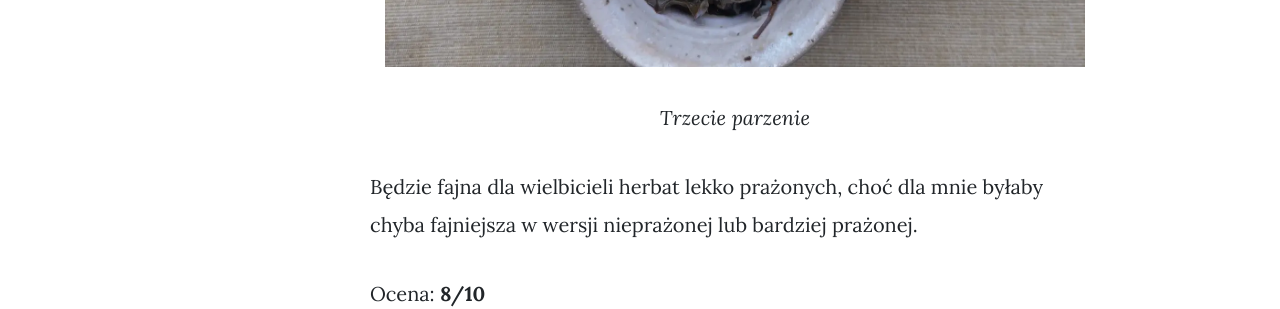
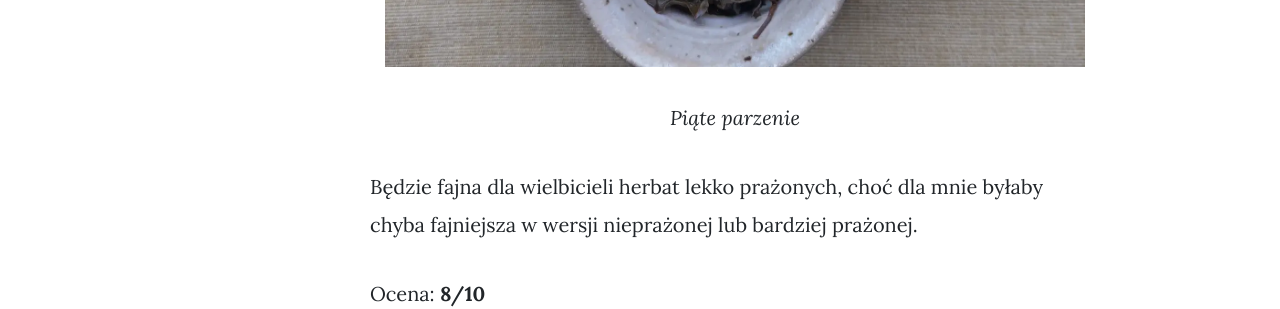
Before and after one commit to asiomchen/asiomchen.github.io, a Jekyll site: the page built from _posts/2023-04-16-cui-feng-dong-ding-style-gao-shan-oolong-2021-teamountain.md, in a window 1280 px wide and 900 px high, scrolled down 3639 px. Shown: the part 336-645 px from the top of the window. Built offline with Jekyll 4.4.1, drawn with Linux system fonts in a browser that asks for light colours; nearby versions of some CDN libraries; comment, search, counter and statistics services are not loaded.

Commit message:
Update 2023-04-16-cui-feng-dong-ding-style-gao-shan-oolong-2021-teamountain.md

```diff
--- a/_posts/2023-04-16-cui-feng-dong-ding-style-gao-shan-oolong-2021-teamountain.md
+++ b/_posts/2023-04-16-cui-feng-dong-ding-style-gao-shan-oolong-2021-teamountain.md
@@ -42,7 +42,7 @@ W następnych parzeniach jest delikatna, ale stabilnie przyjemna. Od 4 parzenia
 <p align="center">
   <img alt="piąte parzenie" src="/assets/images/2023/04/16/3.webp" width="700">
   <br>
-    <em><i>Trzecie parzenie </i></em>
+    <em><i>Piąte parzenie </i></em>
 </p>
 Będzie fajna dla wielbicieli herbat lekko prażonych, choć dla mnie byłaby chyba fajniejsza w wersji nieprażonej lub bardziej prażonej.
 
```
